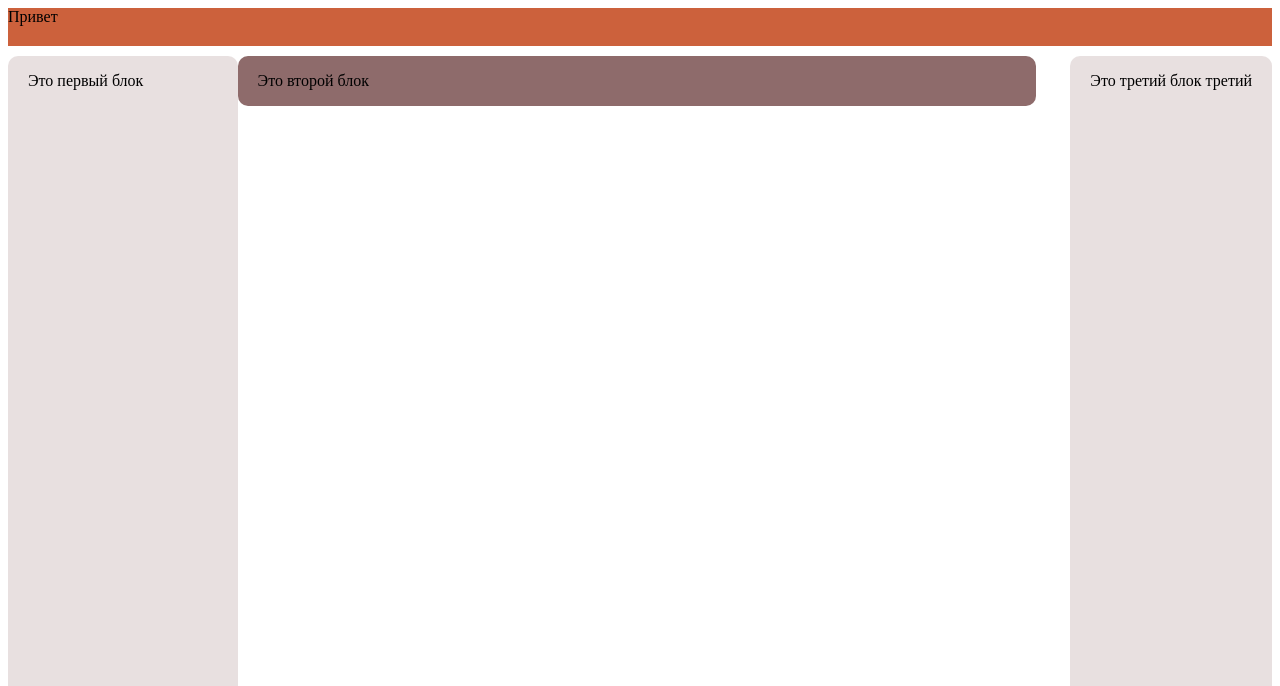
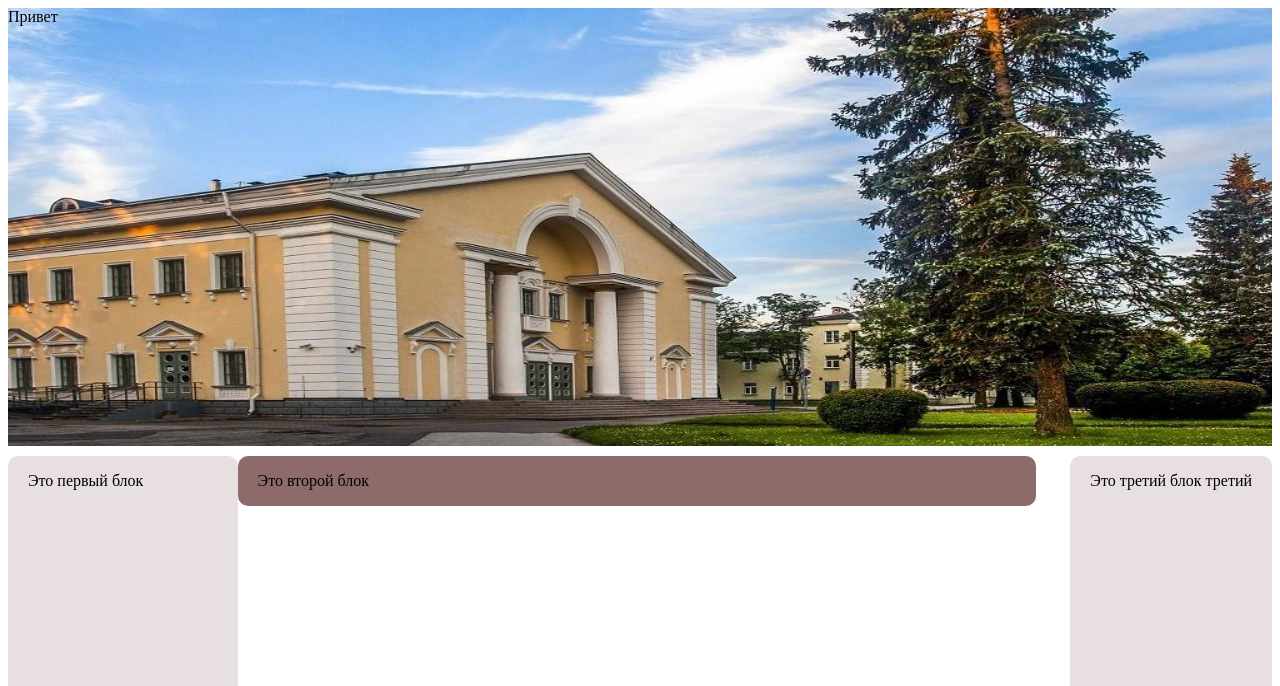
Before and after one commit to sutikovi-gor/kultuurikeskus, a PHP site: page / in a window 1280 px wide. Shown: the top 686 px of the page. Run offline with PHP 8.4, Linux system fonts and the light colour scheme.

Commit message:
Header background

```diff
--- a/css/style.css
+++ b/css/style.css
@@ -52,8 +52,10 @@
 }
 
 header{
-	background-color: #CC613C;
-	padding-bottom: 20px;
+	background: url(../img/pilt2_kultuurikeskus.jpg);
+	background-size: 2000px 450px;
+	background-position: center;
+	padding-bottom: 420px;
 	margin-bottom: 10px;
 
 }
```
